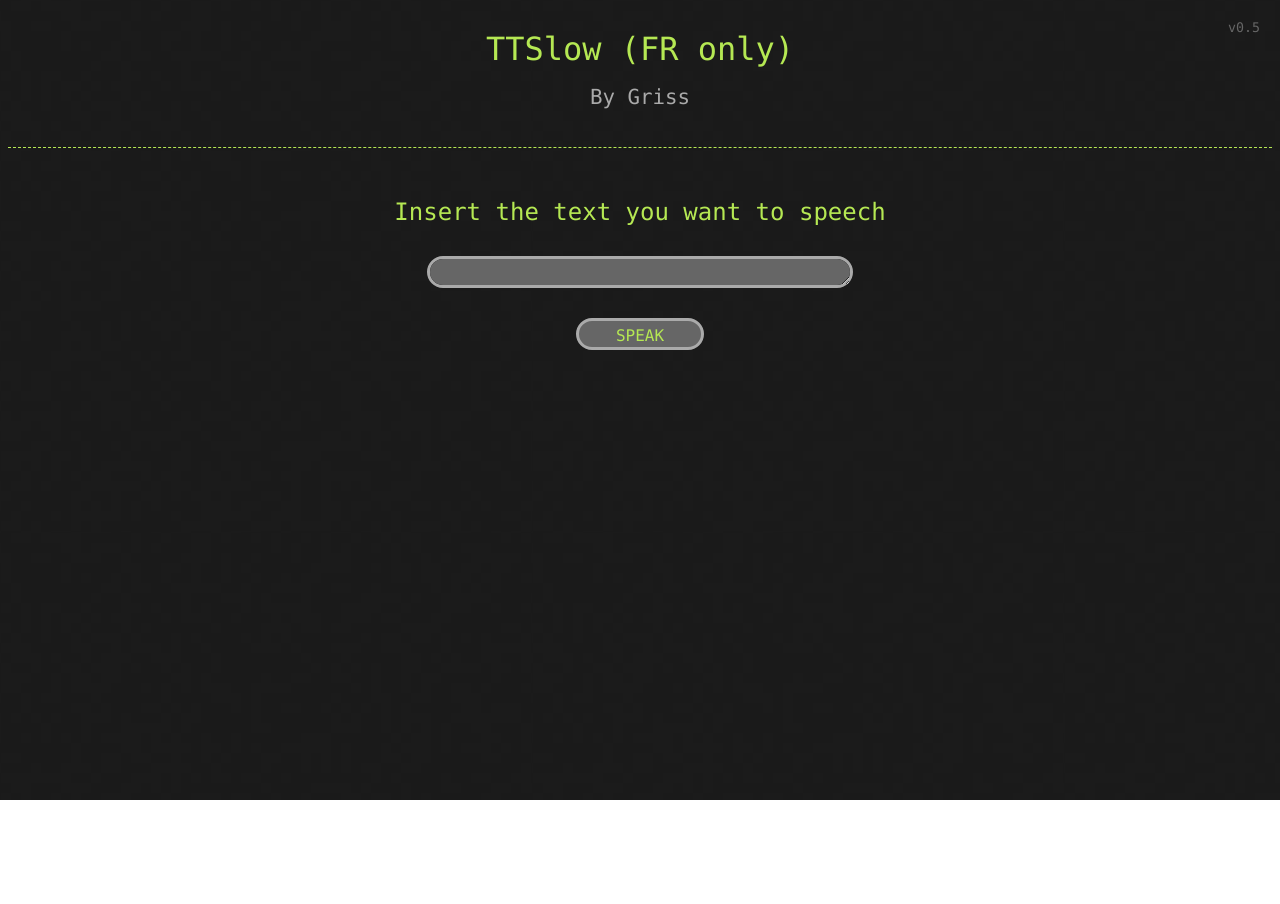
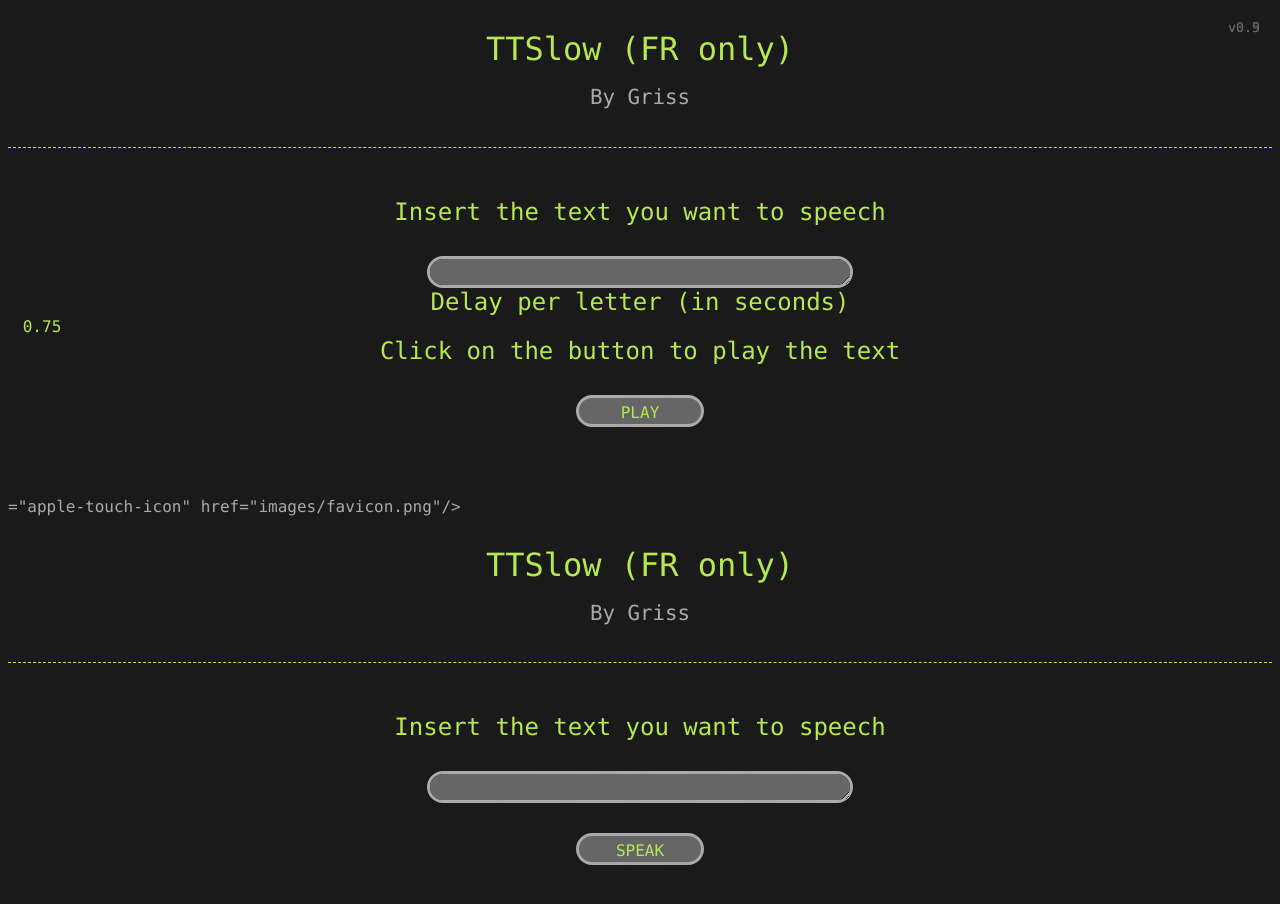
Before and after one commit to KGriss/tts-slow, a plain HTML site: page index.html in a window 1280 px wide. Before the commit the page ends 800 px from the top, so only its background shows below. Drawn offline with Linux system fonts and the light colour scheme.

Commit message:
Update index.html

```diff
--- a/index.html
+++ b/index.html
@@ -5,7 +5,35 @@
 		<link rel="stylesheet" href="style.css" />
 		<link rel="icon" href="images/favicon.ico">
 		<link rel="shortcut icon" href="images/favicon.ico"/>
+		<link rel<!DOCTYPE html>
+<html>
+    <head>
+        <meta charset="utf-8" />
+		<link rel="stylesheet" href="style.css" />
+		<link rel="icon" href="images/favicon.ico">
+		<link rel="shortcut icon" href="images/favicon.ico"/>
 		<link rel="apple-touch-icon" href="images/favicon.png"/>
+		<title>TTSlow (FR only) | TTS with delay between words made by Griss</title>
+    </head>
+    <body>
+		<div id="page">
+			<header>
+				<h5>v0.9</h5>
+				<h1>TTSlow (FR only)</h1>
+				<h2>By Griss</h2>
+			</header>
+			<section>
+				<h3>Insert the text you want to speech</h3>
+				<textarea type="text" id="msg"></textarea>
+				<h3>Delay per letter (in seconds)</h3>
+				<input type="text" id="wordTime" value="0.75" spellcheck="false" />
+				<h3>Click on the button to play the text</h3>
+				<button id="play">PLAY</button>
+			</section>
+			<script src="script.js"></script>
+		</div>
+    </body>
+</html>="apple-touch-icon" href="images/favicon.png"/>
 		<title>TTSlow (FR only) | TTS with delay between words made by Griss</title>
     </head>
     <body>
```
